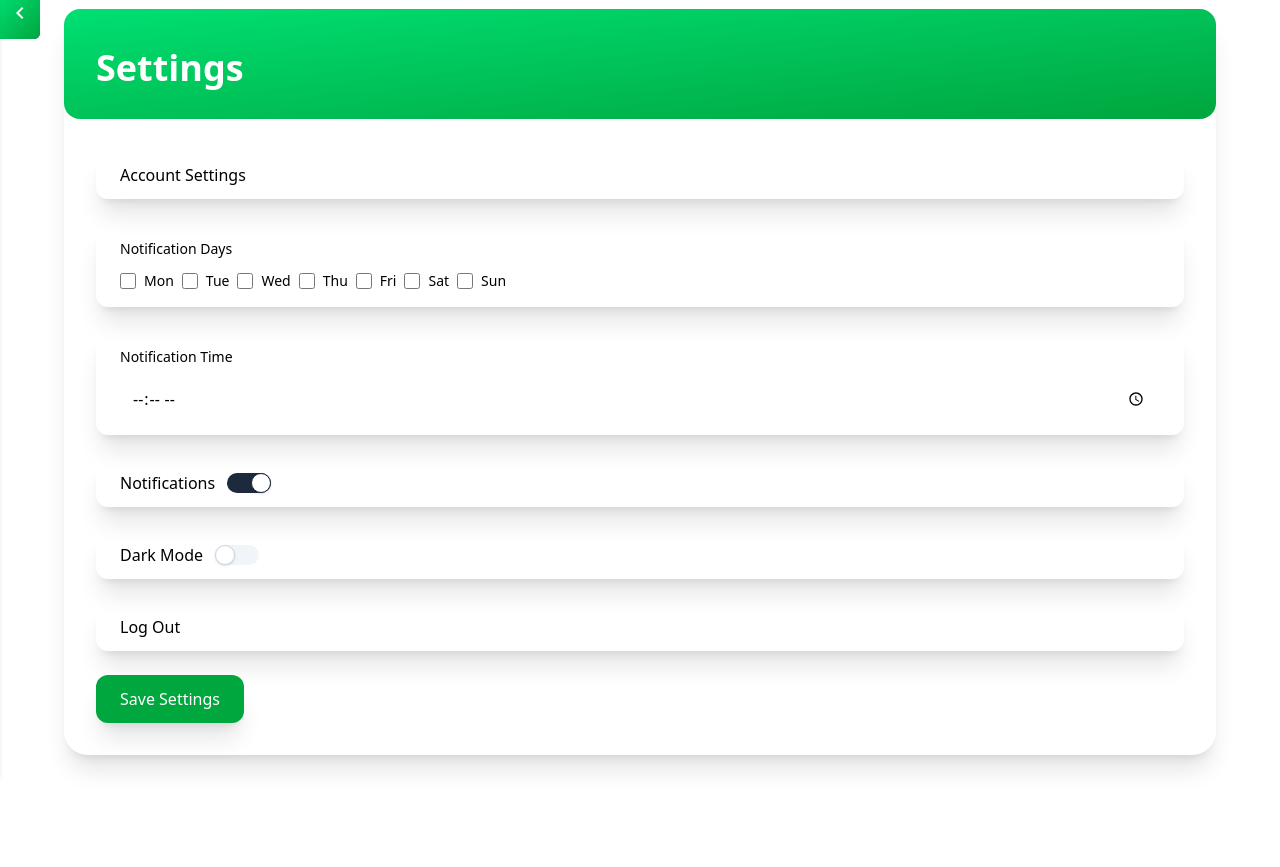
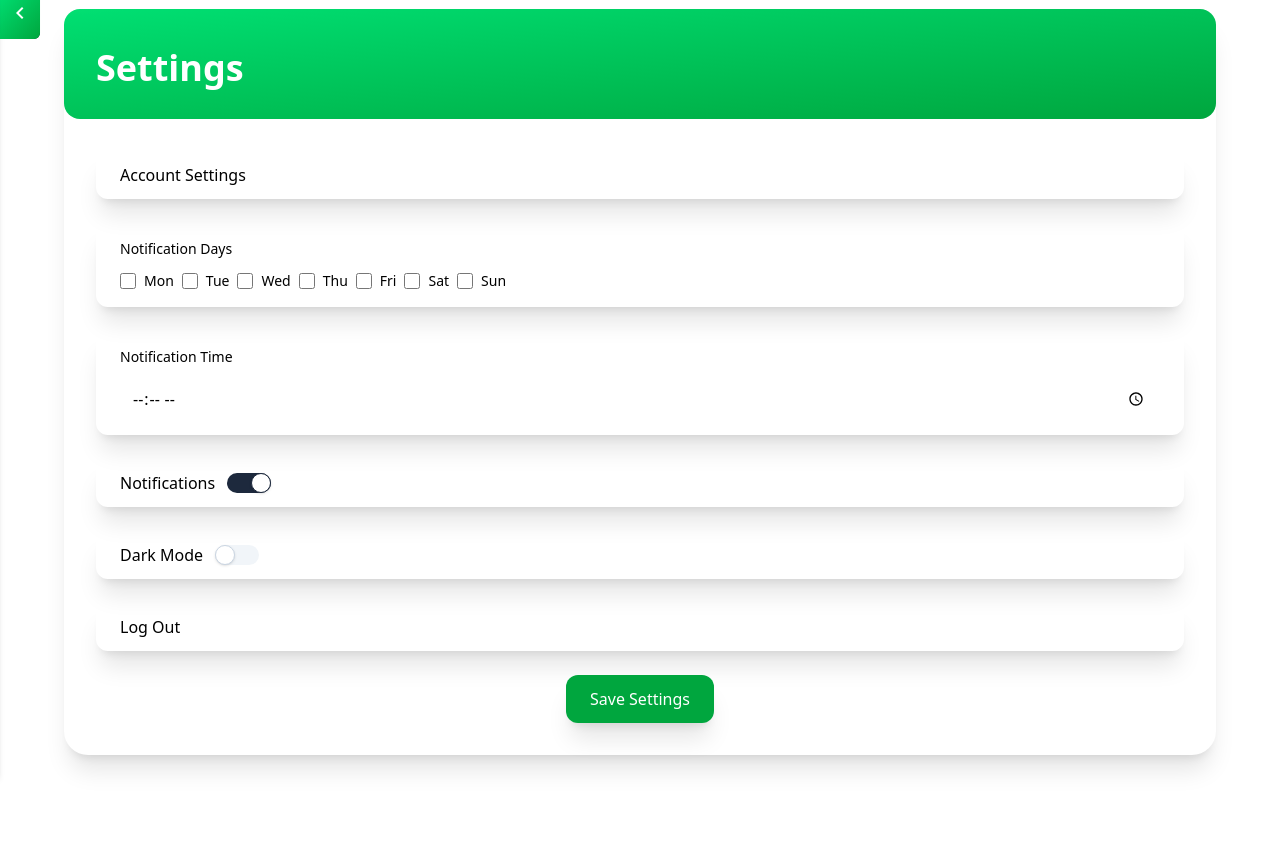
Before and after one commit to angushay42/Group-4, a Django app: page /settings in a window 1280 px wide. Shown: the part 23-890 px from the top of the page. Run offline with Django 5.2, Linux system fonts and the light colour scheme; a user stored in the database is signed in; data comes from the database, SQL or seed files in the repository; style sheets or scripts are compiled from the project's sources; some libraries are stand-ins or nearby versions.

Commit message:
Forgot to center Save button on settings

```diff
--- a/src/expiry/templates/expiry/settings.html
+++ b/src/expiry/templates/expiry/settings.html
@@ -99,7 +99,7 @@
         </li>
 
         <!-- Save -->
-        <li>
+        <li class="flex items-center justify-center">
             <button type="submit"
                     class="glass rounded-xl px-6 py-3 flex items-center justify-center gap-3 shadow-xl transition-all duration-300 ease-out
                     hover:shadow-xl hover:-translate-y-0.5 active:translate-y-0 bg-green-600 text-white hover:bg-green-700">
```
